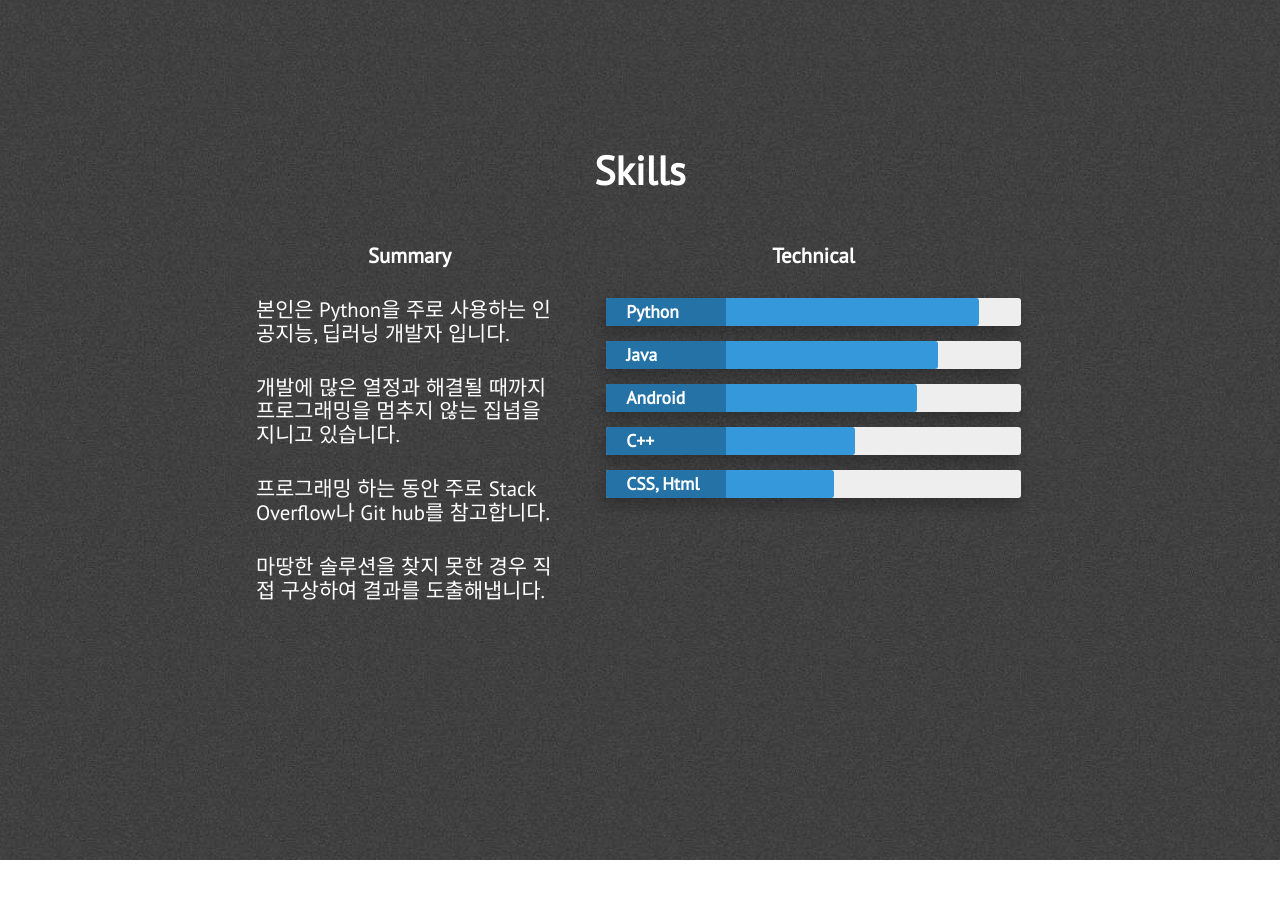
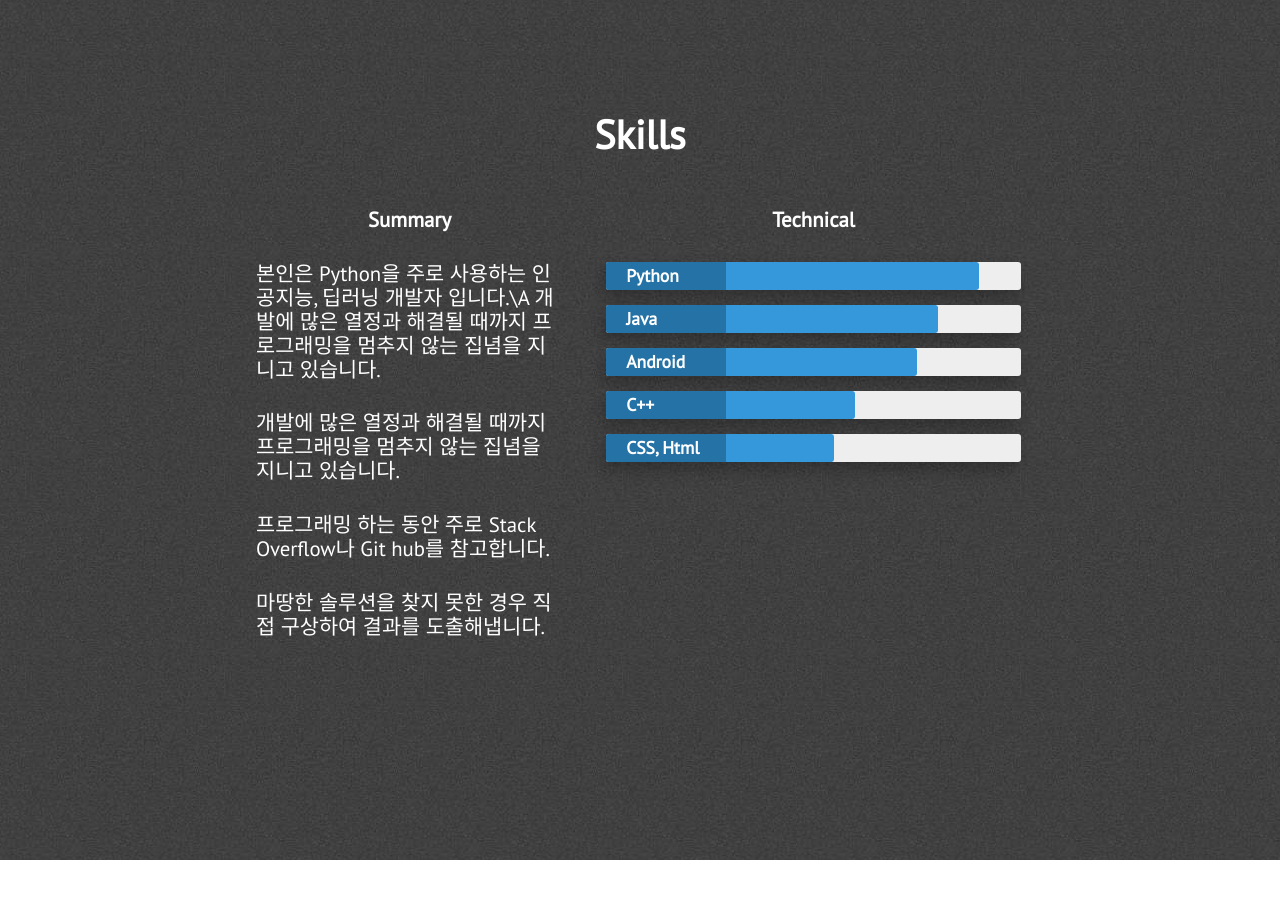
Before and after one commit to SongChaeYoung98/SongChaeYoung98.github.io, a Jekyll site: the page built from index.html, in a window 1280 px wide and 900 px high, scrolled down 2040 px. Built offline with Jekyll 4.4.1, drawn with Linux system fonts in a browser that asks for light colours; nearby versions of some CDN libraries.

Commit message:
Update skills.html

```diff
--- a/_includes/skills.html
+++ b/_includes/skills.html
@@ -8,7 +8,8 @@
                 <div class="what-i-do">
                     <h3 class="center-align skills-subsection">Summary</h3>
                     <p class="paragraph-text left-align">
-                        본인은 Python을 주로 사용하는 인공지능, 딥러닝 개발자 입니다.
+                        본인은 Python을 주로 사용하는 인공지능, 딥러닝 개발자 입니다.\A
+                        개발에 많은 열정과 해결될 때까지 프로그래밍을 멈추지 않는 집념을 지니고 있습니다.
                     </p>
                     <p class="paragraph-text left-align">
                         개발에 많은 열정과 해결될 때까지 프로그래밍을 멈추지 않는 집념을 지니고 있습니다.
```
